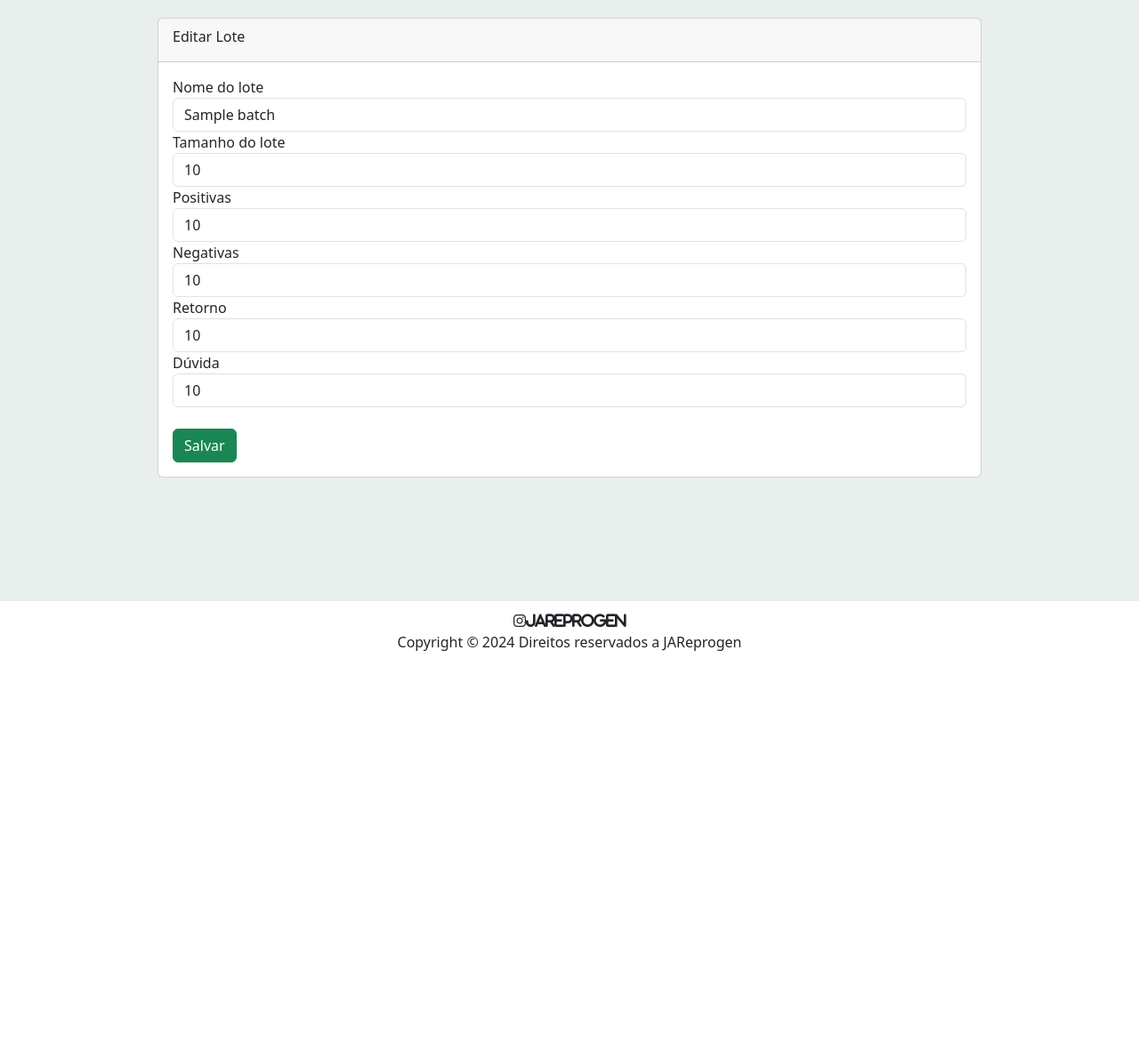
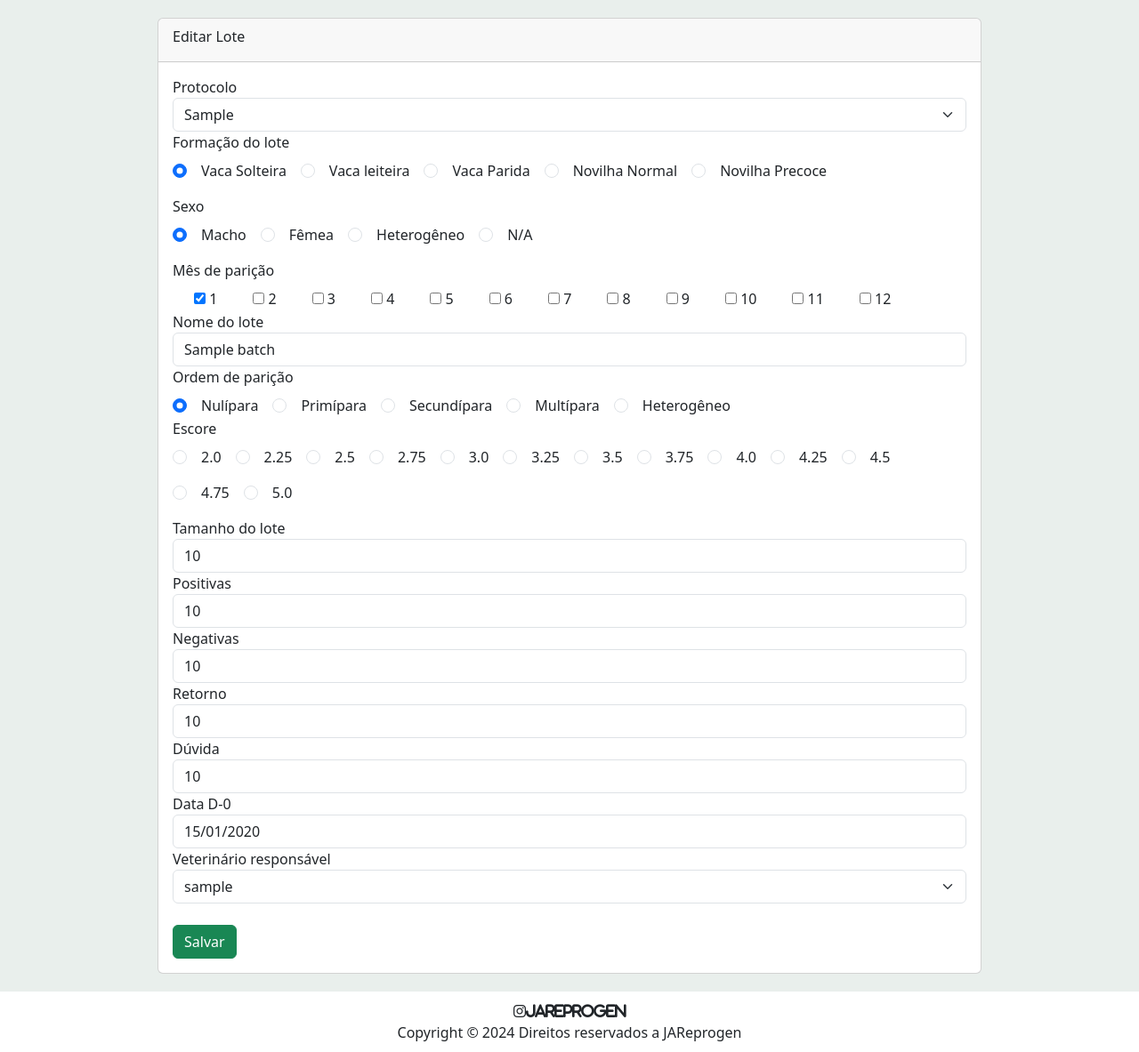
Before and after one commit to JoaoPedroTS/projetoGamma, a Django app: page /batch/edit/1 in a window 1280 px wide. Shown: the part 56-1239 px from the top of the page at 89% size. Before the commit the page ends 788 px from the top, so only its background shows below. Run offline with Django 5.2, Linux system fonts and the light colour scheme; a user stored in the database is signed in; tables that the repository leaves empty hold one stand-in row (values such as "Sample post"); some libraries are stand-ins or nearby versions.

Commit message:
Improve edit batch form by adding missing fields from the add form

```diff
--- a/src/batch/forms.py
+++ b/src/batch/forms.py
@@ -87,26 +87,60 @@ class EditBatchForm(forms.ModelForm):
     class Meta:
         model = Batch
         fields = [
+            "protocol",
+            "batch_shapping",
+            "batch_maternity",
+            "birth_month",
             "batch_name",
+            "order",
+            "rating",
             "batch_size",
             "positive_quant",
             "negative_quant",
             "recurrence_quant",
-            "uncertainty_quant"
+            "uncertainty_quant",
+            "d0_date",
+            "vet_name"
         ]
 
         labels = {
+            "protocol": "Protocolo",
+            "batch_shapping": "Formação do lote",
+            "batch_maternity": "Sexo",
+            "birth_month": "Mês de parição",
+            "order": "Ordem de parição",
+            "rating": "Escore",
             "batch_name": "Nome do lote",
             "batch_size": "Tamanho do lote",
             "positive_quant": "Positivas",
             "negative_quant": "Negativas",
             "recurrence_quant": "Retorno",
-            "uncertainty_quant": "Dúvida"
+            "uncertainty_quant": "Dúvida",
+            "d0_date": "Data D-0",
+            "vet_name": "Veterinário responsável"
         }
 
         widgets = {
+            "protocol": forms.Select(attrs={
+                'class': 'form-select'
+            }),
+            "batch_shapping": forms.RadioSelect(attrs={
+                "class": "form-check-input form-check-inline"
+            }),
+            "batch_maternity": forms.RadioSelect(attrs={
+                "class": "form-check-input form-check-inline"
+            }),
             "batch_name": forms.TextInput(attrs={
                 "class": "form-control"
+            }),
+            "birth_month": forms.CheckboxSelectMultiple(attrs={
+                "class": "checkbox-select-multiple"
+            }),
+            "order": forms.RadioSelect(attrs={
+                "class": "form-check-input form-check-inline"
+            }),
+            "rating": forms.RadioSelect(attrs={
+                "class": "form-check-input form-check-inline"
             }),
             "batch_size": forms.NumberInput(attrs={
                 "class": "form-control"
@@ -123,7 +157,29 @@ class EditBatchForm(forms.ModelForm):
             "uncertainty_quant": forms.NumberInput(attrs={
                 "class": "form-control"
             }),
+            "d0_date": forms.DateInput(attrs={
+                "class": "form-control datepicker",
+                "placeholder": "dd/mm/yyyy"
+            }, format='%d/%m/%Y'),
+            "vet_name": forms.Select(attrs={
+                'class': 'form-select'
+            }),
         }
+
+    def __init__(self, *args, **kwargs):
+        super(EditBatchForm, self).__init__(*args, **kwargs)
+        self.fields['batch_shapping'].choices = Batch.ShappingChoices.choices
+        self.fields['batch_maternity'].choices = Batch.Choices.choices
+        self.fields['birth_month'].choices = Batch.BIRTH_MONTH_CHOICES
+        self.fields['order'].choices = Batch.OrderChoices.choices
+        self.fields['rating'].choices = Batch.RATING_CHOICES
+
+        # Remover o espaço reservado
+        self.fields['batch_shapping'].empty_label = None
+        self.fields['batch_maternity'].empty_label = None
+        self.fields['birth_month'].empty_label = None
+        self.fields['order'].empty_label = None
+        self.fields['rating'].empty_label = None
 
 class WorkDayForm(forms.ModelForm):
     class Meta:
--- a/src/batch/templates/batch/batch-edit-form.html
+++ b/src/batch/templates/batch/batch-edit-form.html
@@ -20,8 +20,75 @@
                                 {% csrf_token %}
                                 {% for field in form %}
                                     <div class="form-group">
-                                        {{ field.label }}
-                                        {{ field }}
+                                        {% if field.name == 'batch_shapping' %}
+                                            <label class="form-label">{{ field.label }}</label> <!-- Adiciona o título do campo -->
+                                            <div class="d-flex flex-wrap">
+                                                {% for choice in field %}
+                                                    <div class="form-check me-3 mb-3">
+                                                        {{ choice.tag }} <!-- Aqui renderiza o input do Radio -->
+                                                        <label class="form-check-label">
+                                                            {{ choice.choice_label }} <!-- Aqui renderiza o rótulo do Radio -->
+                                                        </label>
+                                                    </div>
+                                                {% endfor %}
+                                            </div>
+                                        {% elif field.name == 'batch_maternity' %}
+                                            <label class="form-label">{{ field.label }}</label> <!-- Adiciona o título do campo -->
+                                            <div class="d-flex flex-wrap">
+                                                {% for choice in field %}
+                                                    <div class="form-check me-3 mb-3">
+                                                        {{ choice.tag }}  <!-- Aqui renderiza o input do Radio -->
+                                                        <label class="form-check-label">
+                                                            {{ choice.choice_label }}  <!-- Aqui renderiza o rótulo do Radio -->
+                                                        </label>
+                                                    </div>
+                                                {% endfor %}
+                                            </div>
+                                        {% elif field.name == 'birth_month' %}
+                                            <label class="form-label">{{ field.label }}</label> <!-- Adiciona o título do campo -->
+                                            <div class="d-flex flex-wrap">
+                                                {% for choice in form.birth_month %}
+                                                    <div class="form-check form-check-inline">
+                                                        {{ choice.tag }}  <!-- Renderiza o input do checkbox -->
+                                                        <label class="form-check-label" for="{{ choice.id_for_label }}">
+                                                            {{ choice.choice_label }}  <!-- Renderiza o rótulo do checkbox -->
+                                                        </label>
+                                                    </div>
+                                                {% endfor %}
+                                            </div>
+                                        {% elif field.name == 'order' %}
+                                            <label class="form-label">{{ field.label }}</label> <!-- Adiciona o título do campo -->
+                                            <div class="d-flex flex-wrap">
+                                                {% for choice in field %}
+                                                    <div class="form-check form-check-inline">
+                                                        {{ choice.tag }}  <!-- Renderiza o input do checkbox -->
+                                                        <label class="form-check-label">
+                                                            {{ choice.choice_label }}  <!-- Aqui renderiza o rótulo do Radio -->
+                                                        </label>
+                                                    </div>
+                                                {% endfor %}
+                                            </div>
+                                        {% elif field.name == 'rating' %}
+                                            <label class="form-label">{{ field.label }}</label> <!-- Adiciona o título do campo -->
+                                            <div class="d-flex flex-wrap">
+                                                {% for choice in field %}
+                                                    <div class="form-check me-3 mb-3">
+                                                        {{ choice.tag }}
+                                                        <label class="form-check-label">
+                                                            {{ choice.choice_label }}
+                                                        </label>
+                                                    </div>
+                                                {% endfor %}
+                                            </div>
+                                        {% else %}
+                                            {{ field.label }}
+                                            {{ field }}
+                                        {% endif %}
+                                        {% if field.errors %}
+                                            <div class="text-danger">
+                                                {{ field.errors }}
+                                            </div>
+                                        {% endif %}
                                     </div>
                                 {% endfor %}
                                 <br>
--- a/src/batch/templates/batch/batch-form.html
+++ b/src/batch/templates/batch/batch-form.html
@@ -77,6 +77,7 @@
                                                 {% endfor %}
                                             </div>
                                         {% else %}
+                                            {{ field.label }}
                                             {{ field }}
                                         {% endif %}
                                         {% if field.errors %}
--- a/src/batch/views.py
+++ b/src/batch/views.py
@@ -19,7 +19,11 @@ def batch_index(request, farm_id, season_id):
     batch_list = Batch.objects.filter(farm=farm, season=season).order_by('id')
     total_animals = Batch.objects.filter(farm=farm, season=season, prior_batch__isnull=True).aggregate(Sum('batch_size'))['batch_size__sum'] or 0
     positive_quant_sum = Batch.objects.filter(farm=farm, season=season).aggregate(Sum('positive_quant'))['positive_quant__sum'] or 0
-    positive_percent = (positive_quant_sum / total_animals) * 100
+
+    if total_animals > 0:
+        positive_percent = round(((positive_quant_sum / total_animals) * 100), 2)
+    else:
+        positive_percent = 0
 
 
     #Search
```
